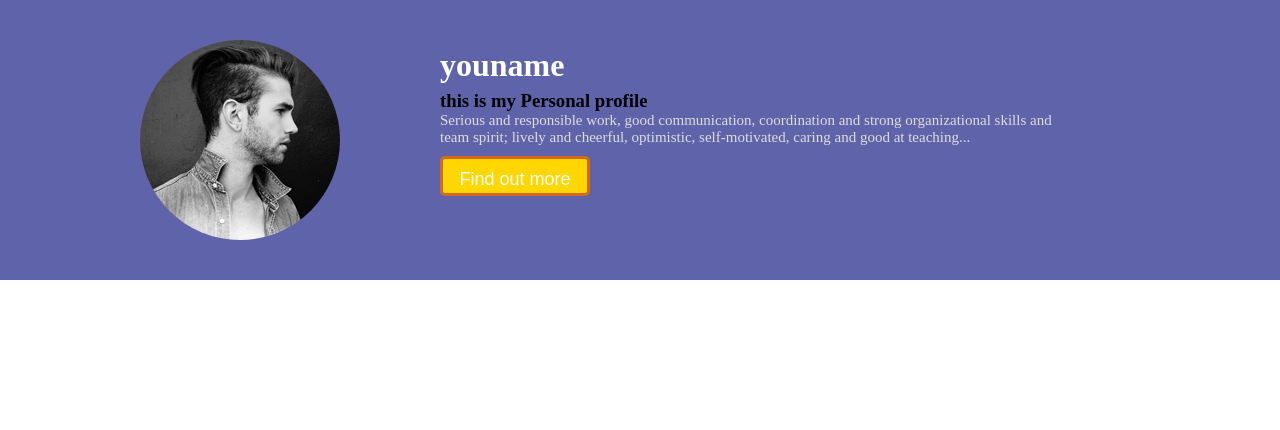
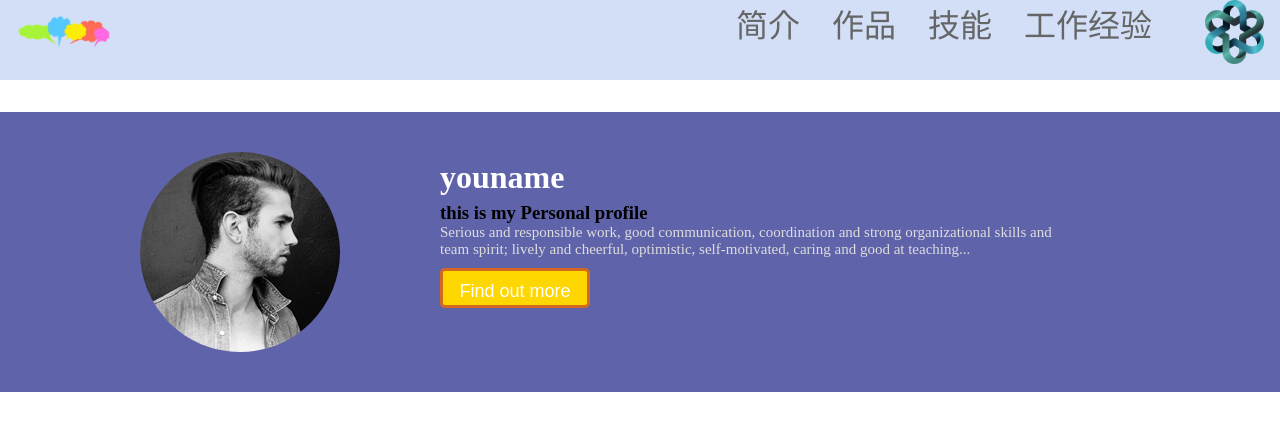
Before and after one commit to xingyanglong/myresume, a plain HTML site: page index.html in a window 1280 px wide. Shown: the top 430 px of the page. Drawn offline with Linux system fonts and the light colour scheme.

Commit message:
merge box1,2

```diff
--- a/index.html
+++ b/index.html
@@ -53,9 +53,61 @@
             font-size: 18px;
             margin: 10px 0;
         }
+        body{
+            width:100%;
+        }
+        .box1{
+            position:relative;
+            height:5rem;
+            margin-bottom:2rem;
+            background-color:#d2dff7;
+        }
+        .box1 img{
+            height:4rem;
+        }
+        .b1_logo1{
+            position:absolute;
+            left:1rem;
+        }
+        .b1_list{
+            position:absolute;
+            top:0;
+            right:8rem;
+            margin-left:5rem;
+        }
+        .b1_list li{
+            display:block;
+            list-style:none;
+            float:left;
+            margin-left:2rem;
+        }
+        .b1_list li a{
+            text-decoration:none;
+            font-size:2rem;
+            color:#666;
+        }
+        .b1_list li a:hover{
+            background-color:#666;
+            color:#d2dff7;
+        }
+        .b1_logo2{
+            position:absolute;
+            right:1rem;
+        }
     </style>
 </head>
 <body>
+
+<div class="box1">
+    <div class="b1_logo1"><img src="logo1.png" alt=""></div>
+    <ul class="b1_list">
+        <li><a href="">简介</a></li>
+        <li><a href="">作品</a></li>
+        <li><a href="">技能</a></li>
+        <li><a href="">工作经验</a></li>
+    </ul>
+    <div class="b1_logo2"><img src="logo2.png" alt=""></div>
+</div>
 <div class="box2">
     <div class="b2_img"><img src="images/1111005121281.jpg" alt=""></div>
     <div class="b2_text">
@@ -66,5 +118,11 @@
         <button class="b2_button">Find out more</button>
     </div>
 </div>
+
+<div class="box3"></div>
+<div class="box4"></div>
+<div class="box5"></div>
+<div class="box6"></div>
+
 </body>
 </html>
```
Also changed, not shown: logo1.png (added), logo2.png (added). Lines whose indentation alone changed are shown as unchanged.
